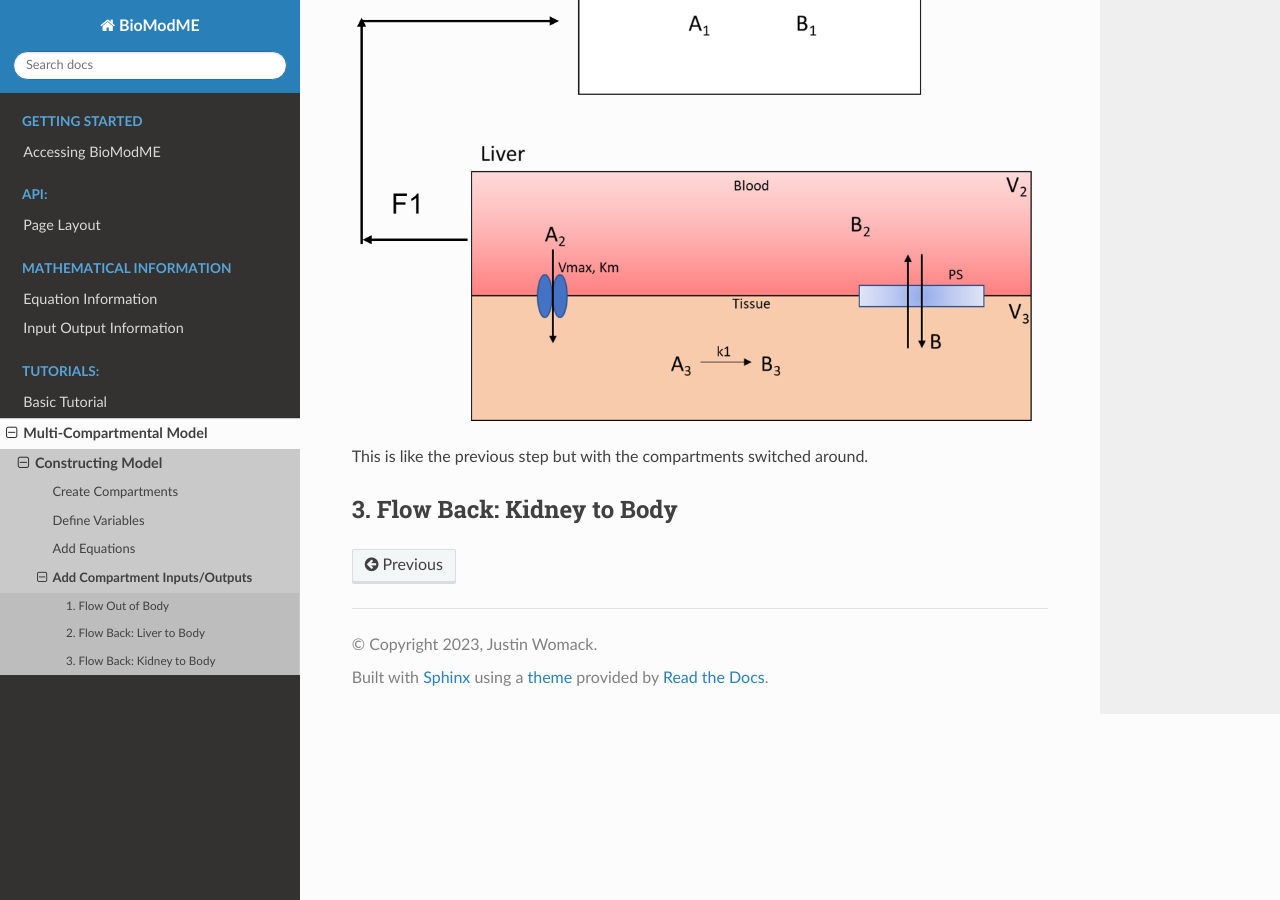
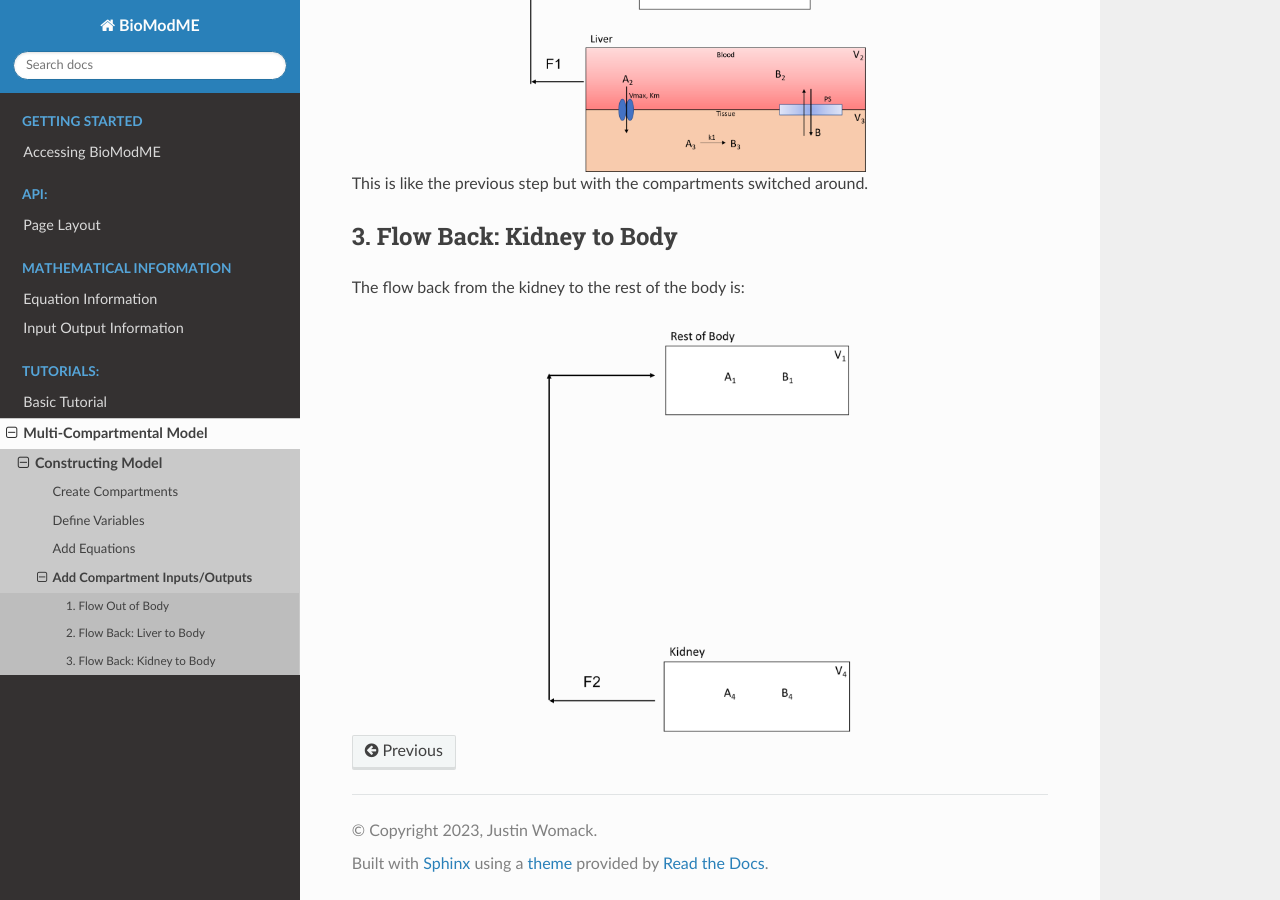
Before and after one commit to Jwomack7512-bio/BobTheBuilder, a Sphinx documentation site: the page built from docs/pages/tutorial_mc/addIO.rst, in a window 1280 px wide and 900 px high, scrolled down 3059 px. Built offline with Sphinx 7.4.7 and the Read the Docs theme 2.0.0, drawn with Linux system fonts in a browser that asks for light colours.

Commit message:
doc: flow

```diff
--- a/docs/pages/tutorial_mc/addIO.rst
+++ b/docs/pages/tutorial_mc/addIO.rst
@@ -89,9 +89,19 @@ part of the flow diagram we will be entering:
 The flow back from the liver to the rest of the body looks like:
 
 .. figure:: images/flow_diagram_l2rob.png
+    :align: center
+    :width: 348
+    :height: 247
 
 This is like the previous step but with the compartments switched around.
 
 
 3. Flow Back: Kidney to Body
 -----------------------------
+
+The flow back from the kidney to the rest of the body is:
+
+.. figure:: images/flow_diagram_k2rob.png
+    :align: center
+    :width: 313
+    :height: 411
```
Also changed, not shown: docs/pages/tutorial_mc/images/flow_diagram_k2rob.png (added).
